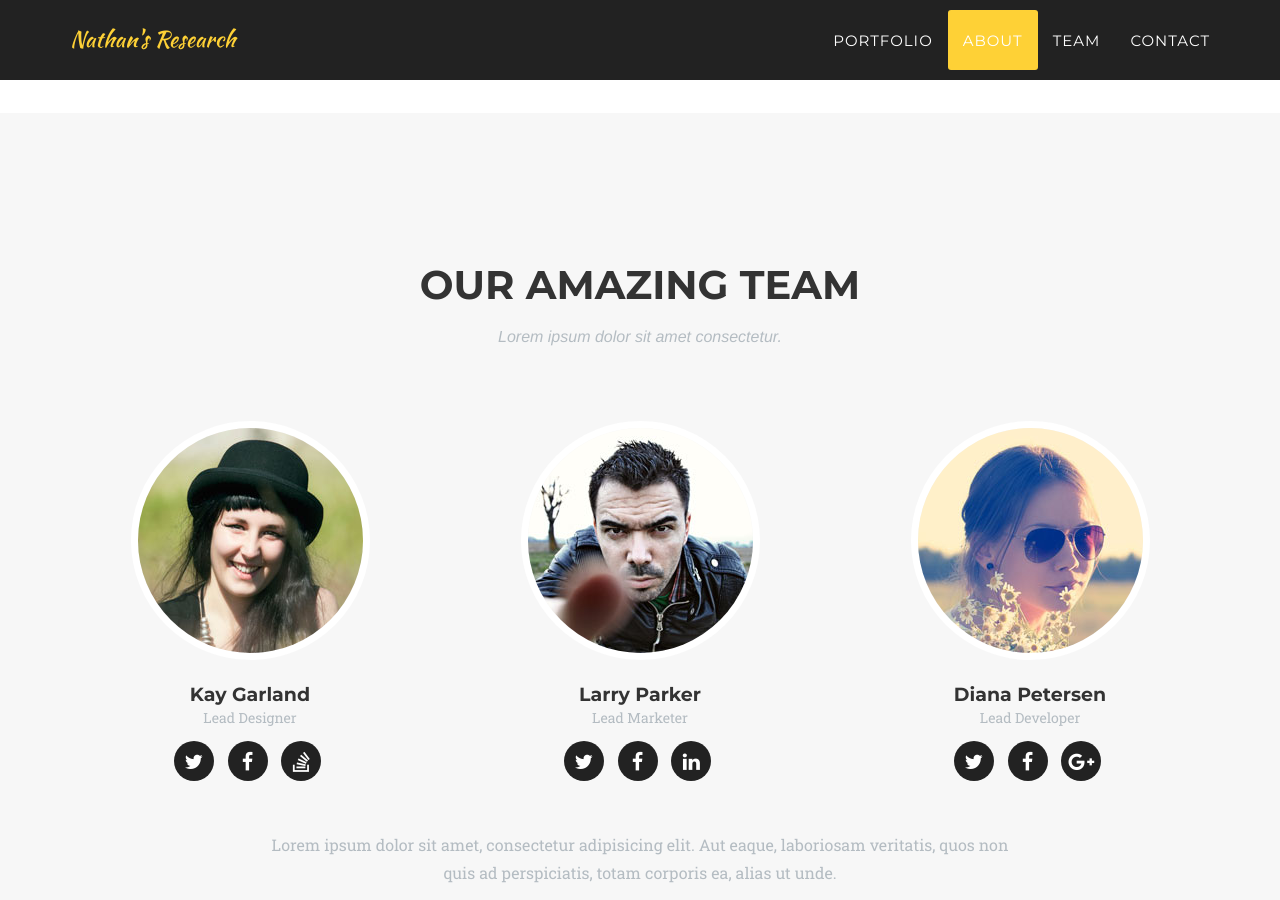
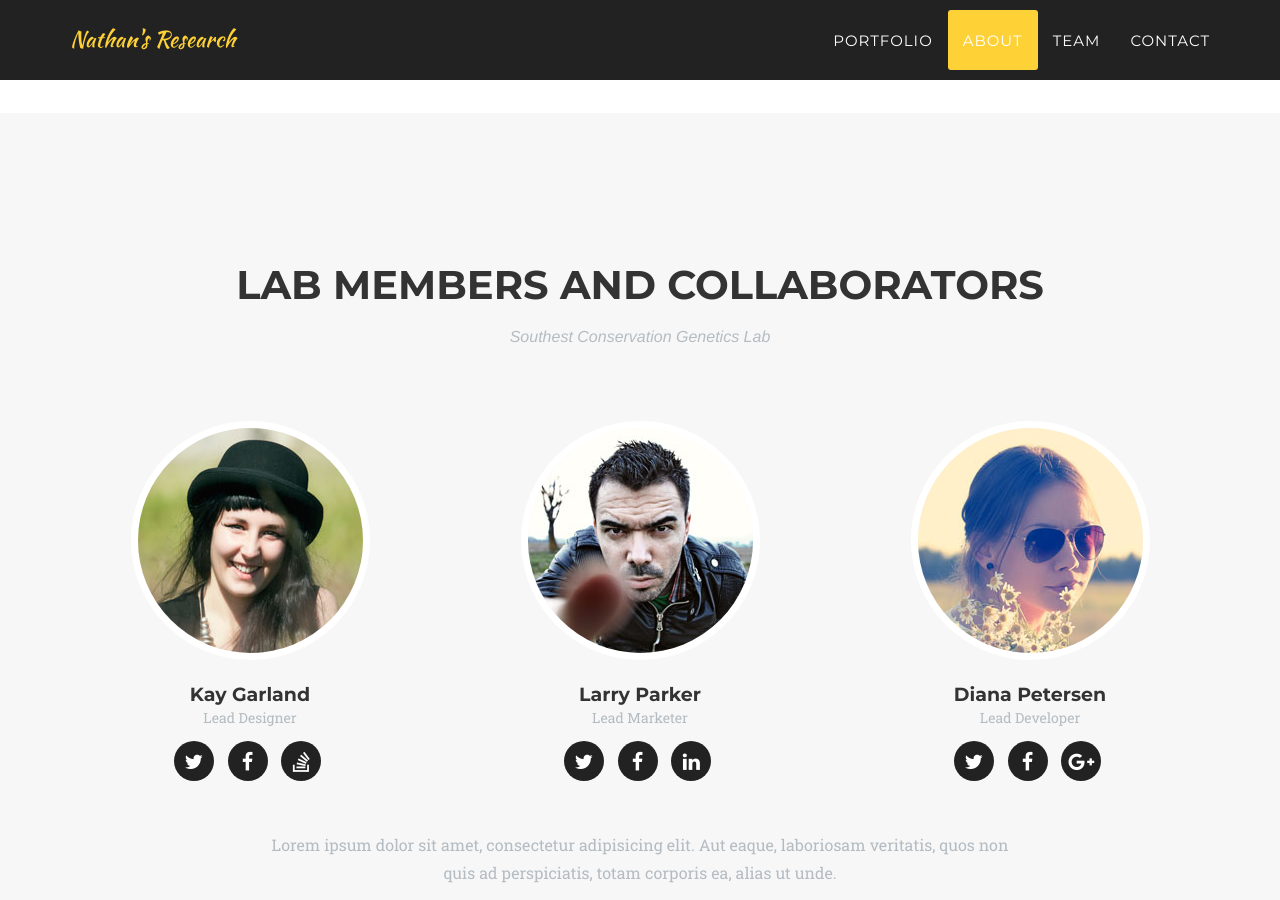
Before and after one commit to NathanWhelan/nathanwhelan.github.io, a Jekyll site: the page built from index.html, in a window 1280 px wide and 900 px high, scrolled down 2645 px. Built offline with Jekyll 4.4.1, drawn with Linux system fonts in a browser that asks for light colours; some web fonts are replaced.

Commit message:
Update team.html

```diff
--- a/_includes/team.html
+++ b/_includes/team.html
@@ -3,8 +3,8 @@
         <div class="container">
             <div class="row">
                 <div class="col-lg-12 text-center">
-                    <h2 class="section-heading">Our Amazing Team</h2>
-                    <h3 class="section-subheading text-muted">Lorem ipsum dolor sit amet consectetur.</h3>
+                    <h2 class="section-heading">Lab Members and Collaborators</h2>
+                    <h3 class="section-subheading text-muted">Southest Conservation Genetics Lab</h3>
                 </div>
             </div>
             <div class="row">
```
